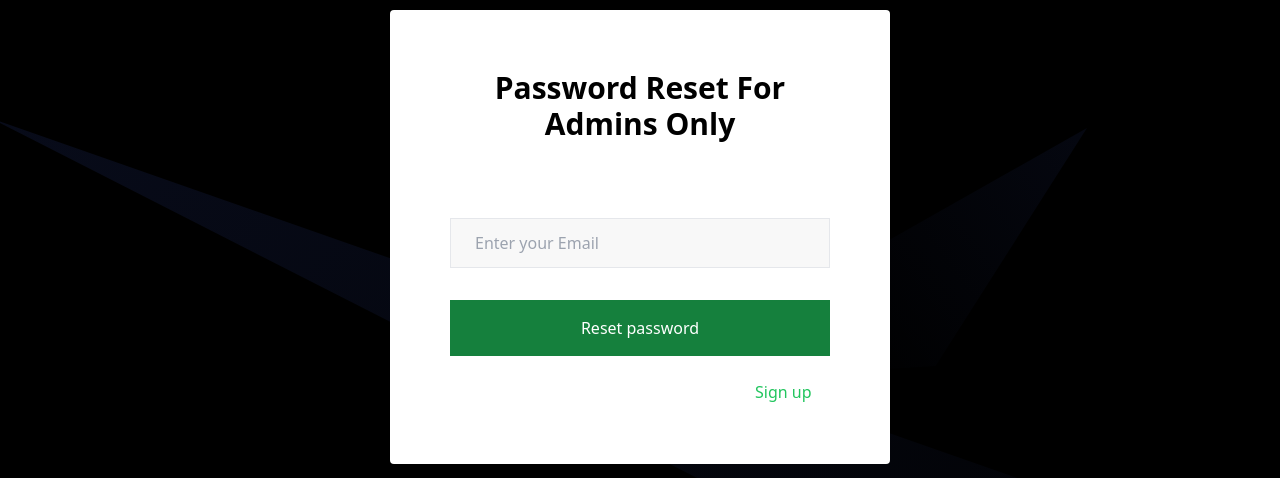
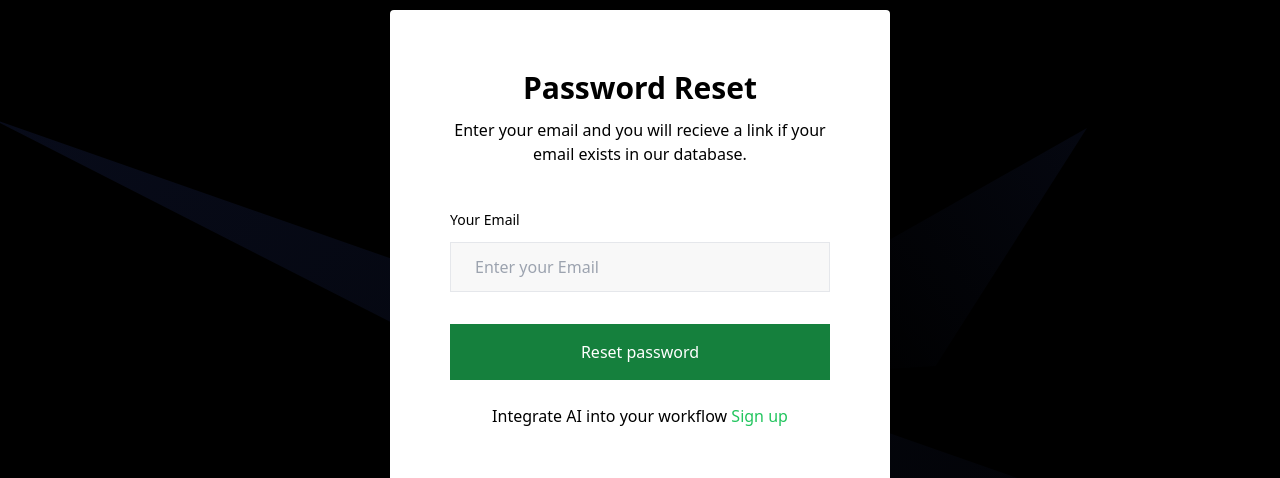
Before and after one commit to eleshinlomo/ai, a Next.js app: page /authpages/forgotpassword in a window 1280 px wide. Shown: the part 170-648 px from the top of the page. Built offline with nearby package versions, Linux system fonts and the light colour scheme; no server answers.

Commit message:
moved login handler from provider to auth.tsx

```diff
--- a/app/(allroutes)/(publicroutes)/authpages/forgotpassword/page.tsx
+++ b/app/(allroutes)/(publicroutes)/authpages/forgotpassword/page.tsx
@@ -3,6 +3,7 @@ import Link from "next/link";
 import {useState, useEffect, useContext, ChangeEvent, FormEvent} from 'react'
 import { Metadata } from "next";
 import { AuthContext } from "@/app/providers/authprovider";
+import { PayloadProps, resetPassowrd } from "@/components/auth";
 
 
 // export const metadata: Metadata = {
@@ -14,33 +15,38 @@ import { AuthContext } from "@/app/providers/authprovider";
 const SigninPage = () => {
 
   const authContext = useContext(AuthContext)
+  const [error, setError] = useState<string>('')
+  const [message, setMessage] = useState<string>('Enter your email and you will recieve a link if your email exists in our database.')
+  const [email, setEmail] = useState<string>('')
   const [btnText, setBtnText] = useState('Reset password')
 
-  // We are getting all these values from the generalContext Provider
-  const {
 
-    email,
-    password,
-    message,
-    error,
-    login,
-    setEmail,
-    setPassword,
+  const handleResetPassword = (e: FormEvent<HTMLFormElement>)=>{
+    e.preventDefault()
 
-  } = authContext
+    const response: any = resetPassowrd(email)
+    if(response.ok){
+      return response.message
+    }else{
+      console.log('Error with password reset')
+      setMessage('')
+      setError('Error with password reset')
+      return
+    }
+  }
 
 
 
 
   return (
     <>
-      <section className="relative z-10 overflow-hidden pb-16 pt-36 md:pb-20 lg:pb-28 lg:pt-[180px]">
+      <section className="relative text-black z-10 overflow-hidden pb-16 pt-36 md:pb-20 lg:pb-28 lg:pt-[180px]">
         <div className="container">
           <div className="-mx-4 flex flex-wrap">
             <div className="w-full px-4">
               <div className="shadow-three mx-auto max-w-[500px] rounded bg-white px-6 py-10 dark:bg-dark sm:p-[60px]">
                 <h3 className="mb-3 text-center text-2xl font-bold text-black dark:text-white sm:text-3xl">
-                  Password Reset For Admins Only
+                  Password Reset
                 </h3>
 
                 {error ?
@@ -48,7 +54,7 @@ const SigninPage = () => {
                   {error}
                 </p> :
                 <p className="mb-11 text-center text-base font-medium text-body-color">
-                {/* {passResetMessage} */}
+                {message}
                  </p>
                 }
 
@@ -110,7 +116,7 @@ const SigninPage = () => {
                   </p>
                   <span className="hidden h-[1px] w-full max-w-[70px] bg-body-color/50 sm:block"></span>
                 </div> */}
-                <form onSubmit={login}>
+                <form onSubmit={handleResetPassword}>
                   <div className="mb-8">
                     <label
                       htmlFor="email"
@@ -124,6 +130,7 @@ const SigninPage = () => {
                       type="email"
                       name="email"
                       placeholder="Enter your Email"
+                      required
                       className="border-stroke dark:text-body-color-dark dark:shadow-two w-full rounded-sm border bg-[#f8f8f8] px-6 py-3 text-base text-body-color outline-none transition-all duration-300 focus:border-primary dark:border-transparent dark:bg-[#2C303B] dark:focus:border-primary dark:focus:shadow-none"
                     />
                   </div>
@@ -138,7 +145,7 @@ const SigninPage = () => {
                   </div>
                 </form>
                 <p className="text-center text-base font-medium text-body-color">
-                  Get your own product launch account{" "}
+                  Integrate AI into your workflow{" "}
                   <Link href="/authpages/signuppage" className="text-green-500 hover:underline">
                     Sign up
                   </Link>
--- a/app/(allroutes)/(publicroutes)/authpages/signinpage/page.tsx
+++ b/app/(allroutes)/(publicroutes)/authpages/signinpage/page.tsx
@@ -2,6 +2,8 @@
 import Link from "next/link";
 import {useState, useEffect, useContext, ChangeEvent, FormEvent} from 'react'
 import { AuthContext } from "@/app/providers/authprovider";
+import { getCsrfTokenFromHeader, loginApi } from "@/components/auth";
+
 
 
 // export const metadata: Metadata = {
@@ -13,24 +15,60 @@ import { AuthContext } from "@/app/providers/authprovider";
 const SigninPage = () => {
 
   const authContext = useContext(AuthContext)
+  const [email, setEmail] = useState<string>('')
+  const [password, setPassword] = useState<string>('')
+  const [message, setMessage] = useState<string>('')
+  const [error, setError] = useState<string>('')
+  const [btnText, setBtnText] = useState('Sign in')
+  const [loginInitiated, setLoginInitiated] = useState(false)
+
 
   // We are getting all these values from the generalContext Provider
   const {
     isLoggedIn,
-    email,
-    password,
-    message,
-    btnText,
-    error,
-    login,
-    setEmail,
-    setPassword,
+    setIsLoggedIn,
+    handleLoginChecker
+
   } = authContext
 
 
   const handleLogin = (e: FormEvent<HTMLFormElement>)=>{
-   e.preventDefault()
-     login(e)
+    e.preventDefault()
+     const payload = {
+      email,
+      password
+     }
+     const response: any = loginApi({payload})
+     if (response.ok){
+           setBtnText('Waiting for login checker')
+            setMessage('Waiting for login checker')
+            setPassword('')
+            setEmail('')
+            setError('')
+            setLoginInitiated(true)
+            localStorage.setItem('isLoggedIn', JSON.stringify(response.message.isLoggedIn))
+            const authStatus = localStorage.getItem('isLoggedIn')
+            if(authStatus === ''){
+              setIsLoggedIn(JSON.parse(authStatus))
+            }
+
+            // Referesh the csrftoken in the localStorage with the new one
+            getCsrfTokenFromHeader()
+            // Referesh the loginchecker with the new csrftoken
+            handleLoginChecker()
+
+            // router.push('/dashboard/dashboardpage')
+
+
+
+          }else{
+
+            setError(response.error)
+            console.error(response.error)
+            setBtnText('Sign in')
+            return
+
+          }
   }
 
 
@@ -42,7 +80,7 @@ const SigninPage = () => {
   return (
     <>
 
-      <section className="relative z-10 overflow-hidden pb-16 mt-24 md:pb-20 lg:pb-28">
+      <section className="relative text-black z-10 overflow-hidden pb-16 mt-24 md:pb-20 lg:pb-28">
         <div className="container">
           <div className="-mx-4 flex flex-wrap">
             <div className="w-full px-4">
@@ -130,6 +168,7 @@ const SigninPage = () => {
                       type="email"
                       name="email"
                       placeholder="Enter your Email"
+                      required
                       className="border-stroke dark:text-body-color-dark dark:shadow-two w-full rounded-sm border bg-[#f8f8f8] px-6 py-3 text-base text-body-color outline-none transition-all duration-300 focus:border-primary dark:border-transparent dark:bg-[#2C303B] dark:focus:border-primary dark:focus:shadow-none"
                     />
                   </div>
@@ -143,6 +182,7 @@ const SigninPage = () => {
                       type="password"
                       name="password"
                       placeholder="Enter your Password"
+                      required
                       className="border-stroke dark:text-body-color-dark dark:shadow-two w-full rounded-sm border bg-[#f8f8f8] px-6 py-3 text-base text-body-color outline-none transition-all duration-300 focus:border-primary dark:border-transparent dark:bg-[#2C303B] dark:focus:border-primary dark:focus:shadow-none"
                     />
                   </div>
--- a/app/(allroutes)/(publicroutes)/authpages/signuppage/page.tsx
+++ b/app/(allroutes)/(publicroutes)/authpages/signuppage/page.tsx
@@ -16,7 +16,7 @@ const SignupPage = () => {
   const [repassword, setRepassword] = useState('')
   const [heading, setHeading] = useState('Create your account')
   const [usersource, setUsersource] = useState('landingpage app')
-  const [message, setMessage] = useState('Fastrack your product launch by validating your idea.')
+  const [message, setMessage] = useState('Power your dreams with AI.')
   const [error, setError] = useState('')
   const [btnMsg, setBtnMsg] = useState('Sign up')
   const [notRegistered, setNotRegistered] = useState(true)
@@ -62,7 +62,7 @@ const SignupPage = () => {
 
   return (
     <>
-      <section className="relative z-10 overflow-hidden pb-16 pt-36 md:pb-16 lg:pt-[180px]">
+      <section className="relative text-black z-10 overflow-hidden pb-16 pt-36 md:pb-16 lg:pt-[180px]">
         <div className="container">
           <div className="-mx-4 flex flex-wrap">
             <div className="w-full px-4">
--- a/app/providers/authprovider.tsx
+++ b/app/providers/authprovider.tsx
@@ -9,12 +9,12 @@ interface AuthContextProps {
 const initialValues = {
   user: null,
   isLoggedIn: false,
+  setIsLoggedIn: (value: boolean)=>{},
   message: '',
   email: '',
   password: '',
   btnText: '',
   error: '',
-  login: (e: FormEvent<HTMLFormElement>)=>{},
   handleLoginChecker: ()=>{},
   setEmail: (value: string)=>{},
   setPassword: (value: string)=>{},
@@ -37,53 +37,53 @@ export const AuthProvider = ({children}: AuthContextProps)=>{
  const router = useRouter()
 
 
-  const login = async (e: FormEvent<HTMLFormElement>)=>{
-    e.preventDefault()
-    try{
-    setError('')
-    setMessage('Signing in...')
-    setBtnText('Signing in...')
-    const payload = {
-      email,
-      password
-    }
-     const response = await loginApi({payload})
-     if(response.ok){
-      setBtnText('Waiting for login checker')
-      setMessage('Waiting for login checker')
-      setPassword('')
-      setEmail('')
-      setError('')
-      setLoginInitiated(true)
-      localStorage.setItem('isLoggedIn', JSON.stringify(response.message.isLoggedIn))
-      const authStatus = localStorage.getItem('isLoggedIn')
-      if(authStatus === ''){
-        setIsLoggedIn(JSON.parse(authStatus))
-      }
+  // const login = async (e: FormEvent<HTMLFormElement>)=>{
+  //   e.preventDefault()
+  //   try{
+  //   setError('')
+  //   setMessage('Signing in...')
+  //   setBtnText('Signing in...')
+  //   const payload = {
+  //     email,
+  //     password
+  //   }
+  //    const response = await loginApi({payload})
+  //    if(response.ok){
+  //     setBtnText('Waiting for login checker')
+  //     setMessage('Waiting for login checker')
+  //     setPassword('')
+  //     setEmail('')
+  //     setError('')
+  //     setLoginInitiated(true)
+  //     localStorage.setItem('isLoggedIn', JSON.stringify(response.message.isLoggedIn))
+  //     const authStatus = localStorage.getItem('isLoggedIn')
+  //     if(authStatus === ''){
+  //       setIsLoggedIn(JSON.parse(authStatus))
+  //     }
 
-      // Referesh the csrftoken in the localStorage with the new one
-      getCsrfTokenFromHeader()
-      // Referesh the loginchecker with the new csrftoken
-      handleLoginChecker()
+  //     // Referesh the csrftoken in the localStorage with the new one
+  //     getCsrfTokenFromHeader()
+  //     // Referesh the loginchecker with the new csrftoken
+  //     handleLoginChecker()
 
-      // router.push('/dashboard/dashboardpage')
+  //     // router.push('/dashboard/dashboardpage')
 
 
 
-    }else{
+  //   }else{
 
-      setError(response.error)
-      console.error(response.error)
-      setBtnText('Sign in')
-      return
+  //     setError(response.error)
+  //     console.error(response.error)
+  //     setBtnText('Sign in')
+  //     return
 
-    }
-  }catch(err){
-    setMessage('Error with api call. Check console.')
-    setBtnText('Sign in')
-    console.log(error)
-  }
-  }
+  //   }
+  // }catch(err){
+  //   setMessage('Error with api call. Check console.')
+  //   setBtnText('Sign in')
+  //   console.log(error)
+  // }
+  // }
 
 
 
@@ -132,11 +132,11 @@ export const AuthProvider = ({children}: AuthContextProps)=>{
   const values = {
     user,
     isLoggedIn,
+    setIsLoggedIn,
     message,
     email,
     password,
     btnText,
-    login,
     handleLoginChecker,
     error,
     setEmail,
--- a/components/auth.ts
+++ b/components/auth.ts
@@ -11,7 +11,7 @@ interface PassMatchProps {
   repassword: string;
 }
 
-interface PayloadProps {
+export interface PayloadProps {
   payload: object;
 }
 
@@ -71,8 +71,10 @@ export const fetchCsrfTokenFromServer = async () => {
   });
 
   if (!response.ok) {
-    throw new Error('Failed to fetch CSRF token');
-  }
+    console.log('csrf token not found')
+    return {error: 'csrf token not found'}
+  };
+
 
   const csrfToken = await response.json()
   localStorage.setItem('csrftoken', csrfToken.csrftoken)
@@ -176,3 +178,7 @@ export const logoutApi = async ()=>{
     return
 
  }
+
+ export const resetPassowrd = (email: string)=>{
+    return {message: 'Checking email'}
+ }
```
